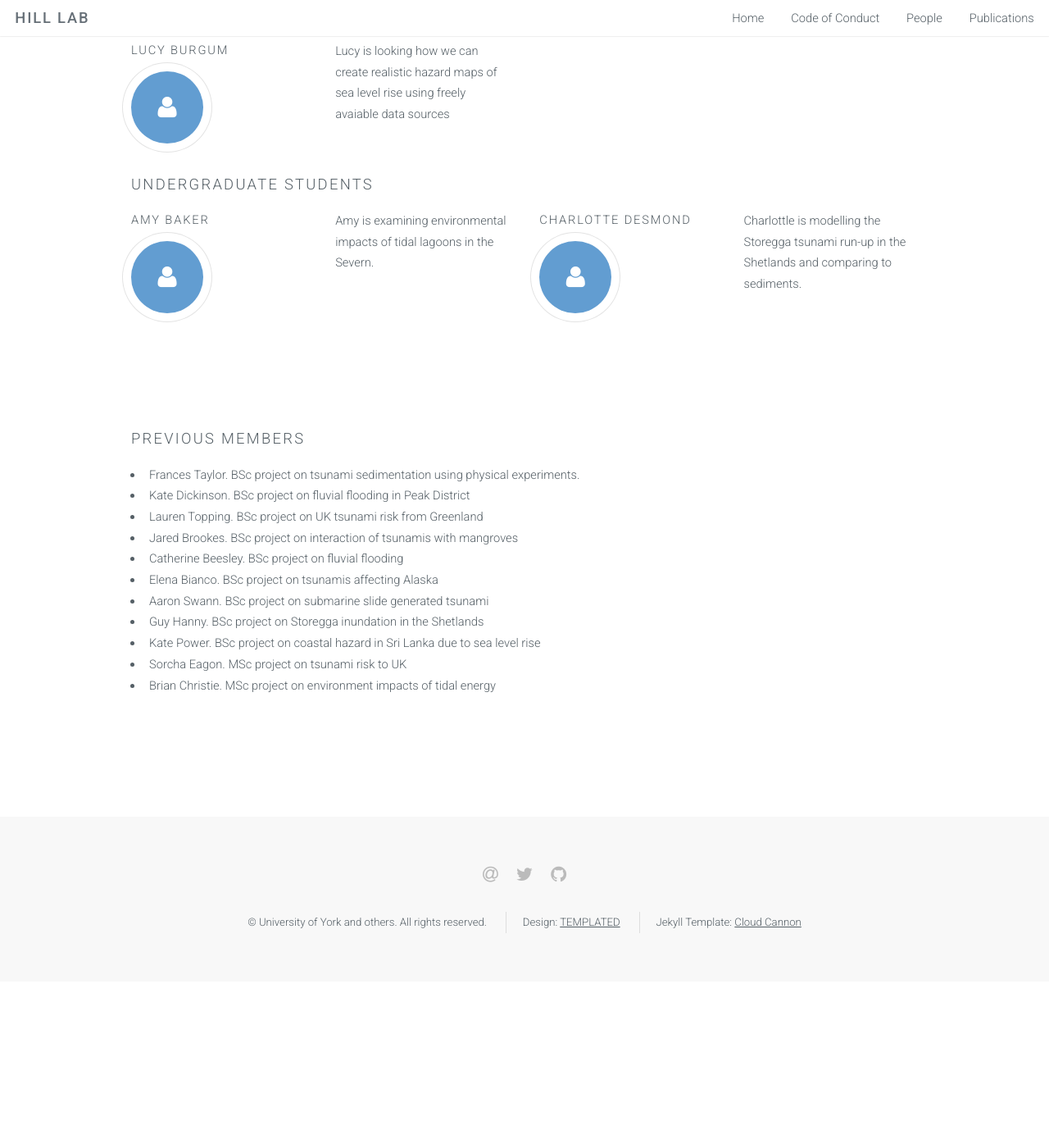
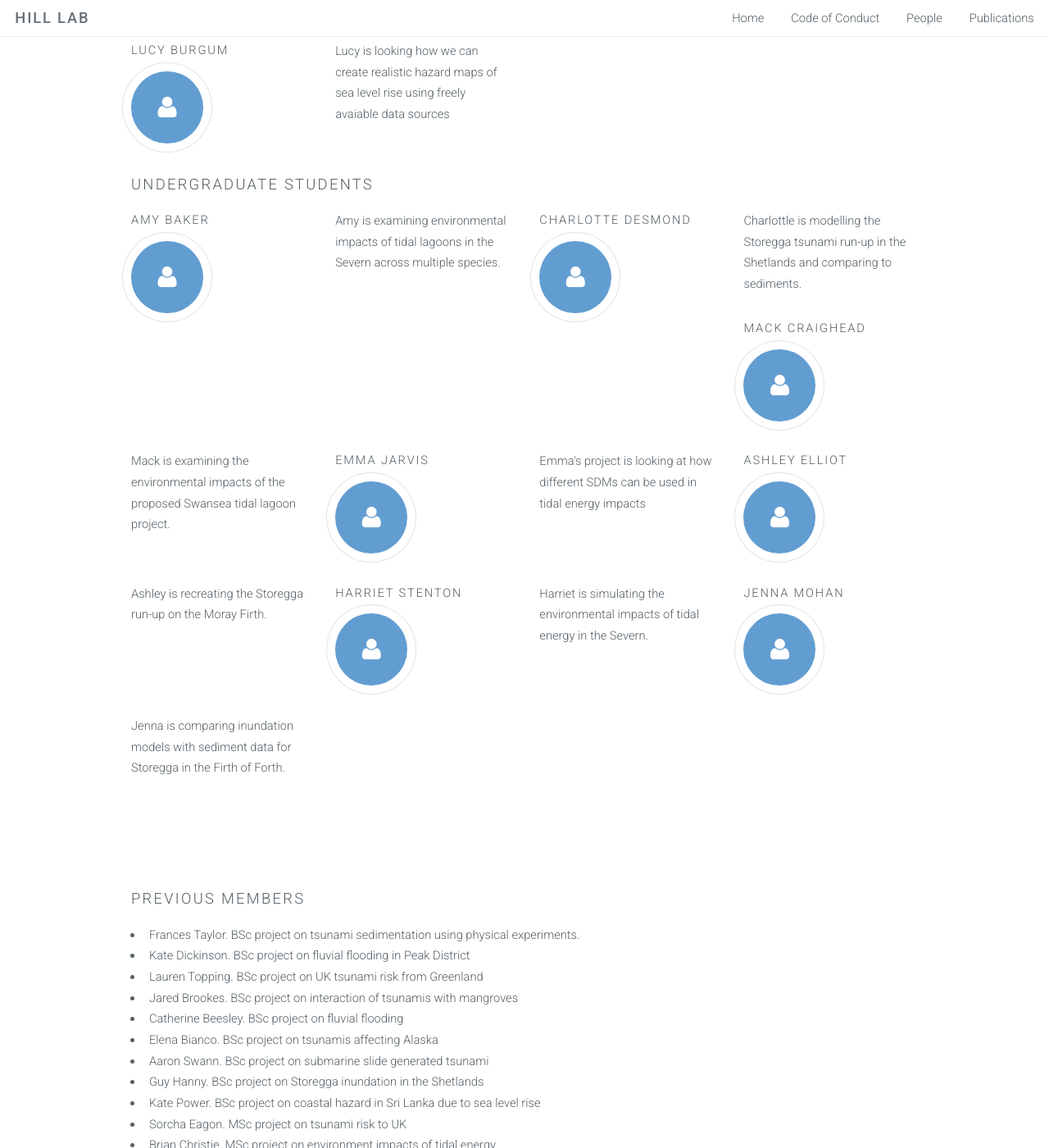
Before and after one commit to EnvModellingGroup/EnvModellingGroup.github.io, a Jekyll site: the page built from people/index.html, in a window 1280 px wide and 1400 px high, scrolled down 854 px. Shown: the whole window at 82% size. Built offline with Jekyll 4.4.1, drawn with Linux system fonts in a browser that asks for light colours; before the commit the page ends 2051 px from its top, so only the background shows below that; some of the changed text lies outside the part shown.

Commit message:
Adding rest of new students

```diff
--- a/people/index.html
+++ b/people/index.html
@@ -54,7 +54,7 @@ keywords: modelling, environmental, ecological, ecology, environment, computatio
 					<!--<img height="200px" src="images/katedickinson.png" alt="Kate Dickinson" />-->
                  		</div>
                 		<div class="3u">
-                    <p>Amy is examining environmental impacts of tidal lagoons in the Severn.</p>
+                    			<p>Amy is examining environmental impacts of tidal lagoons in the Severn across multiple species.</p>
 				</div>
 				<div class="3u">
 					<h4>Charlotte Desmond</h4>
@@ -62,6 +62,41 @@ keywords: modelling, environmental, ecological, ecology, environment, computatio
                 		</div>
                 		<div class="3u">
                     			<p>Charlottle is modelling the Storegga tsunami run-up in the Shetlands and comparing to sediments.</p>
+				</div>
+				<div class="3u">
+					<h4>Mack Craighead</h4>
+					<span class="icon major fa-user"></span>
+                		</div>
+                		<div class="3u">
+                    			<p>Mack is examining the environmental impacts of the proposed Swansea tidal lagoon project.</p>
+				</div>
+				<div class="3u">
+					<h4>Emma Jarvis</h4>
+					<span class="icon major fa-user"></span>
+                		</div>
+                		<div class="3u">
+                    			<p>Emma's project is looking at how different SDMs can be used in tidal energy impacts</p>
+				</div>
+				<div class="3u">
+					<h4>Ashley Elliot</h4>
+					<span class="icon major fa-user"></span>
+                		</div>
+                		<div class="3u">
+                    			<p>Ashley is recreating the Storegga run-up on the Moray Firth.</p>
+				</div>
+				<div class="3u">
+					<h4>Harriet Stenton</h4>
+					<span class="icon major fa-user"></span>
+                		</div>
+                		<div class="3u">
+                    			<p>Harriet is simulating the environmental impacts of tidal energy in the Severn.</p>
+				</div>
+				<div class="3u">
+					<h4>Jenna Mohan</h4>
+					<span class="icon major fa-user"></span>
+                		</div>
+                		<div class="3u">
+                    			<p>Jenna is comparing inundation models with sediment data for Storegga in the Firth of Forth.</p>
 				</div>
 			</div>
 		</div>
```
Also changed, not shown: other parts of people/index.html (+1 -1 lines). Lines whose indentation alone changed are shown as unchanged.
